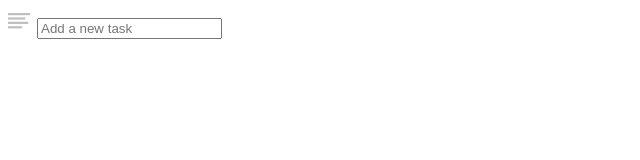
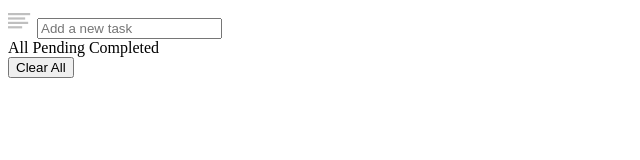
Before and after one commit to BiwashGurung/To-Do-List-App, a plain HTML site: page index.html in a window 1280 px wide. Shown: the whole page, without its empty margins (0-640 px from the left). Drawn offline with nearby package versions, Linux system fonts and the light colour scheme.

Commit message:
feat : added title section and clear all button

```diff
--- a/index.html
+++ b/index.html
@@ -12,6 +12,14 @@
       <div class="task-input">
         <img src="bars-icon.svg" alt="icon">
         <input type="text" placeholder="Add a new task">
+      </div>
+      <div class="controls">
+        <div class="filters">
+          <span class="active" id="all">All</span>
+          <span id="pending">Pending</span>
+          <span id="completed">Completed</span>
+        </div>
+        <button class="clear-btn">Clear All</button>
       </div>
 
 
```
